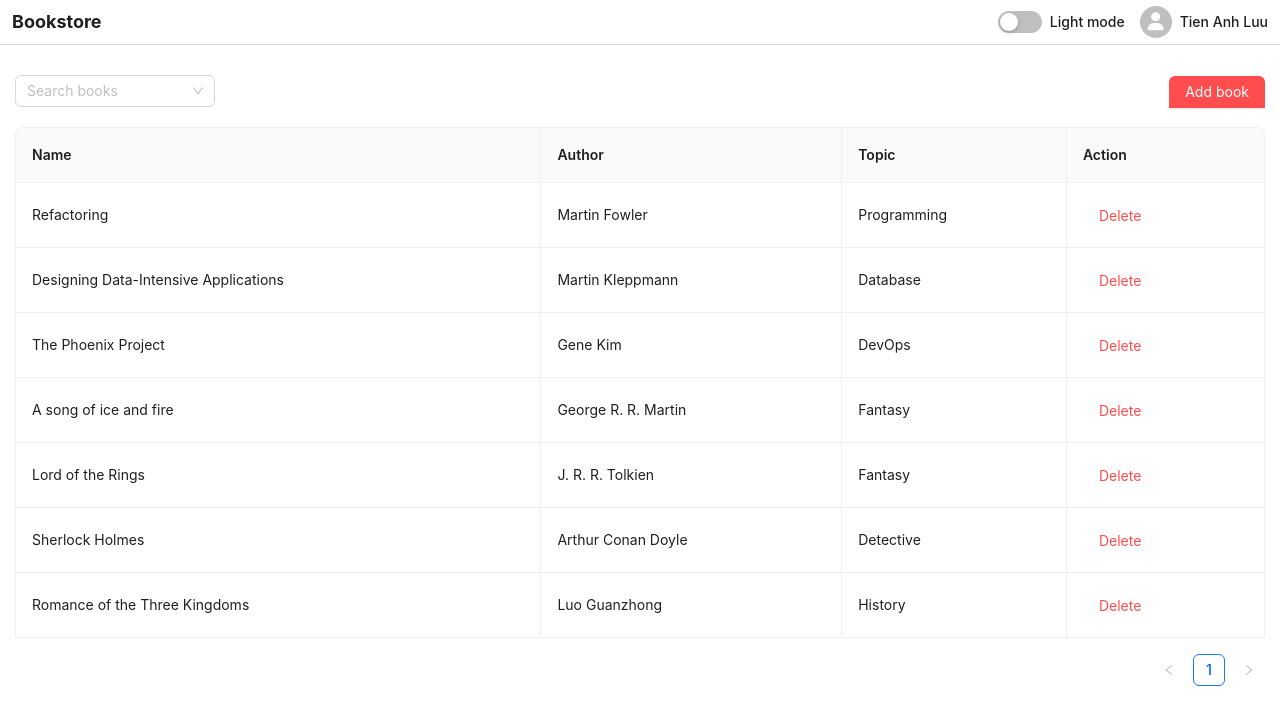
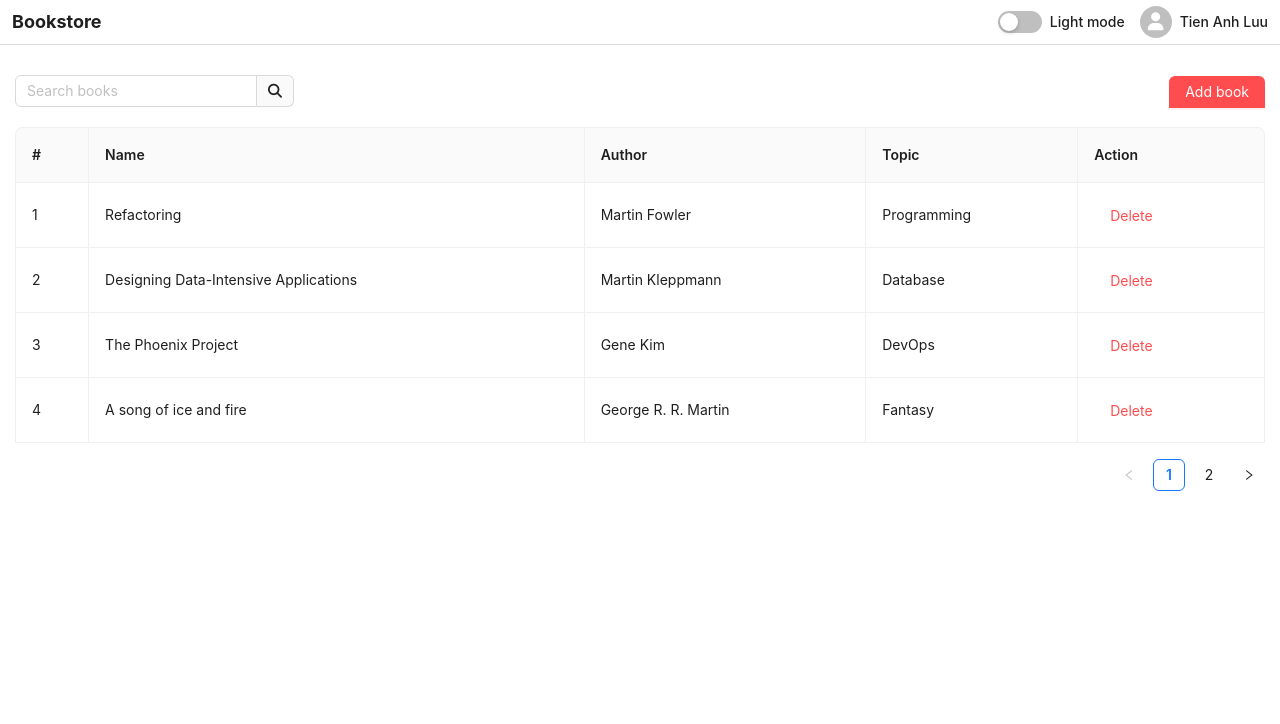
Before and after one commit to dwarvesf/df-frontend-2023, a React (Create React App) app in the folder assignment-3/: page / in a window 1280 px wide. Shown: the top 724 px of the page. Built offline with nearby package versions, Linux system fonts and the light colour scheme.

Commit message:
Fix searching bug

```diff
--- a/assignment-3/src/components/AddBookModal/AddBookModal.tsx
+++ b/assignment-3/src/components/AddBookModal/AddBookModal.tsx
@@ -1,6 +1,6 @@
-import { Modal, Form, Input, Select } from 'antd';
+import { Modal, Form, Input, Select } from 'antd'
 
-import { AddBookModalProps } from './AddBookModal.types';
+import { AddBookModalProps } from './AddBookModal.types'
 
 const AddBookModal = ({
   form,
@@ -19,12 +19,12 @@ const AddBookModal = ({
         form
           .validateFields()
           .then((values) => {
-            form.resetFields();
-            handleAddBook(values);
+            form.resetFields()
+            handleAddBook({ ...values, id: Date.now() })
           })
           .catch((info) => {
-            console.log('Validate Failed:', info);
-          });
+            console.log('Validate Failed:', info)
+          })
       }}
       onCancel={handleCloseModal}
     >
@@ -55,13 +55,13 @@ const AddBookModal = ({
         <Form.Item name="topic" label="Topic">
           <Select
             options={topics.map((topic) => {
-              return { value: topic, label: topic };
+              return { value: topic, label: topic }
             })}
           />
         </Form.Item>
       </Form>
     </Modal>
-  );
-};
+  )
+}
 
-export default AddBookModal;
+export default AddBookModal
--- a/assignment-3/src/pages/Homepage/Homepage.tsx
+++ b/assignment-3/src/pages/Homepage/Homepage.tsx
@@ -5,7 +5,8 @@ import {
   Button,
   Table,
   Space,
-  Select,
+  // Select,
+  Input,
   Form,
   message,
   Popconfirm,
@@ -21,64 +22,84 @@ const Homepage = () => {
   const [messageApi, contextHolder] = message.useMessage()
 
   const [isDarkMode, setIsDarkMode] = useState(false)
+
+  // value of the search input field
   const [searchValue, setSearchValue] = useState('')
-  const [booksFiltered, setBooksFiltered] = useState<
-    { label: string; value: string }[]
-  >([])
+
+  // for search purpose
+  const [booksFiltered, setBooksFiltered] = useState<Book[]>([])
   const [openModal, setOpenModal] = useState(false)
   const [books, setBooks] = useState<Book[]>([])
 
   useEffect(() => {
     let dat: Book[] = []
     try {
-      dat = JSON.parse(localStorage.getItem('books') || '')
+      const items = localStorage.getItem('books')
+      if (items) {
+        dat = JSON.parse(items)
+      }
     } catch (error) {
       console.log(error)
     }
 
-    if (dat.length === 0) {
-      setBooks([
+    const defaultData = [
       {
+        id: 1,
         name: 'Refactoring',
         author: 'Martin Fowler',
         topic: 'Programming',
       },
       {
+        id: 2,
         name: 'Designing Data-Intensive Applications',
         author: 'Martin Kleppmann',
         topic: 'Database',
       },
       {
+        id: 3,
         name: 'The Phoenix Project',
         author: 'Gene Kim',
         topic: 'DevOps',
       },
       {
+        id: 4,
         name: 'A song of ice and fire',
         author: 'George R. R. Martin',
         topic: 'Fantasy',
       },
       {
+        id: 5,
         name: 'Lord of the Rings',
         author: 'J. R. R. Tolkien',
         topic: 'Fantasy',
       },
       {
+        id: 6,
         name: 'Sherlock Holmes',
         author: 'Arthur Conan Doyle',
         topic: 'Detective',
       },
       {
+        id: 7,
         name: 'Romance of the Three Kingdoms',
         author: 'Luo Guanzhong',
         topic: 'History',
       },
-      ])
+    ]
+
+    if (dat.length === 0) {
+      setBooks(defaultData)
+      setBooksFiltered(defaultData)
+    } else {
+      setBooks(dat)
+      setBooksFiltered(dat)
+      console.log(dat)
     }
   }, [])
 
   useEffect(() => {
     localStorage.setItem('books', JSON.stringify(books))
+    setBooksFiltered(books)
   }, [books])
 
   const topics: string[] = [
@@ -91,6 +112,11 @@ const Homepage = () => {
   ]
 
   const tableColumns: ColumnsType<TableDataType> = [
+    {
+      title: '#',
+      dataIndex: '#',
+      key: '#',
+    },
     {
       title: 'Name',
       dataIndex: 'name',
@@ -114,7 +140,7 @@ const Homepage = () => {
         <Popconfirm
           title="Delete book"
           description="Are you sure to delete this book?"
-          onConfirm={() => handleDeleteBook(record.name)}
+          onConfirm={() => handleDeleteBook(record['#'])}
           okText="Yes"
           cancelText="No"
         >
@@ -126,9 +152,10 @@ const Homepage = () => {
     },
   ]
 
-  const tableData: TableDataType[] = books.map((book, i) => {
+  const tableData: TableDataType[] = booksFiltered.map((book) => {
     return {
-      key: i,
+      key: book.id,
+      '#': book.id,
       name: book.name,
       author: book.author,
       topic: book.topic,
@@ -146,14 +173,15 @@ const Homepage = () => {
 
   const handleAddBook = (newBook: Book): void => {
     if (newBook.name && newBook.author) {
+      setSearchValue('')
       setBooks((oldBooks) => [...oldBooks, newBook])
       handleSuccessMessage('Create')
       handleCloseModal()
     }
   }
 
-  const handleDeleteBook = (name: string): void => {
-    setBooks((oldBooks) => oldBooks.filter((book) => book.name !== name))
+  const handleDeleteBook = (id: number): void => {
+    setBooks((oldBooks) => oldBooks.filter((book) => book.id !== id))
   }
 
   const handleSuccessMessage = (action: 'Create' | 'Delete'): void => {
@@ -163,15 +191,17 @@ const Homepage = () => {
     })
   }
 
-  const handleSearch = (): void => {
-    const reg = new RegExp(searchValue, 'gi')
+  const handleSearch = (value: string): void => {
+    setSearchValue(value)
+    let reg = /\[]/gi
+    try {
+      reg = new RegExp(value, 'gi')
+    } catch (error) {
+      console.log(error)
+    }
 
     const search = books.filter((book) => book.name.search(reg) > -1)
-    setBooksFiltered(
-      search.map((item) => {
-        return { label: item.name, value: item.name }
-      }),
-    )
+    setBooksFiltered(search)
   }
 
   return (
@@ -198,15 +228,24 @@ const Homepage = () => {
             marginBottom: '20px',
           }}
         >
-          <Select
+          {/* <Select
             showSearch
             onChange={(value) => setSearchValue(value)}
+            value={searchValue}
             labelInValue
-            options={booksFiltered}
+            options={booksFiltered.map((book) => {
+              return { label: book.name, value: book.id }
+            })}
             notFoundContent="No book match the search value"
-            onSearch={handleSearch}
+            onSearch={(value) => handleSearch(value)}
             placeholder="Search books"
             style={{ minWidth: '200px' }}
+          /> */}
+          <Input
+            placeholder="Search books"
+            value={searchValue}
+            onChange={(e) => handleSearch(e.target.value)}
+            addonAfter={<i className="fa-solid fa-magnifying-glass" />}
           />
           <Button
             type="primary"
@@ -218,7 +257,12 @@ const Homepage = () => {
             Add book
           </Button>
         </Space>
-        <Table dataSource={tableData} columns={tableColumns} bordered />
+        <Table
+          dataSource={tableData}
+          columns={tableColumns}
+          bordered
+          pagination={{ defaultPageSize: 4 }}
+        />
       </Space.Compact>
       <AddBookModal
         form={form}
```
Also changed, not shown: assignment-3/src/pages/Homepage/Homepage.types.ts (+10 -8 lines). Lines whose indentation alone changed are shown as unchanged.
